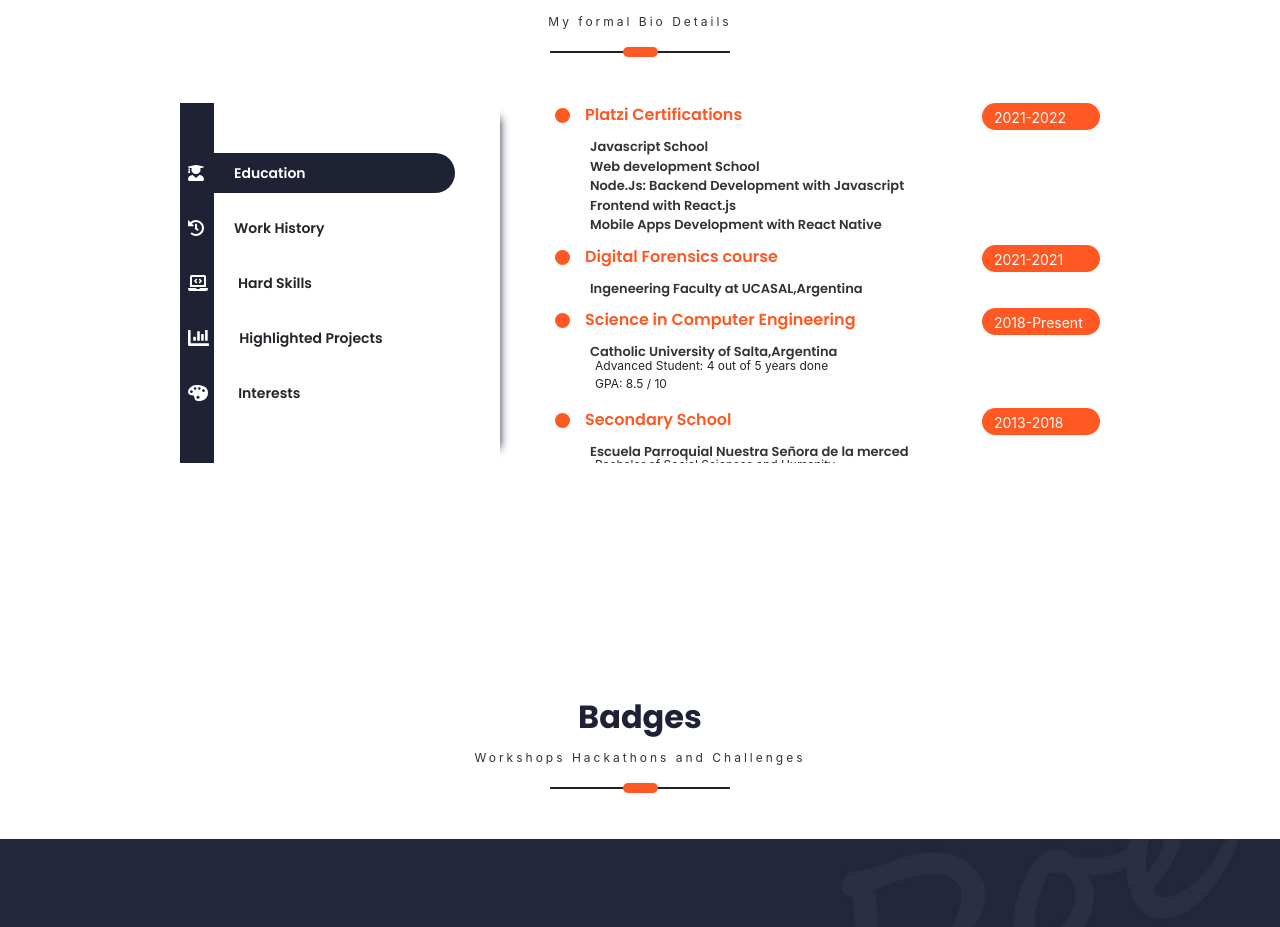
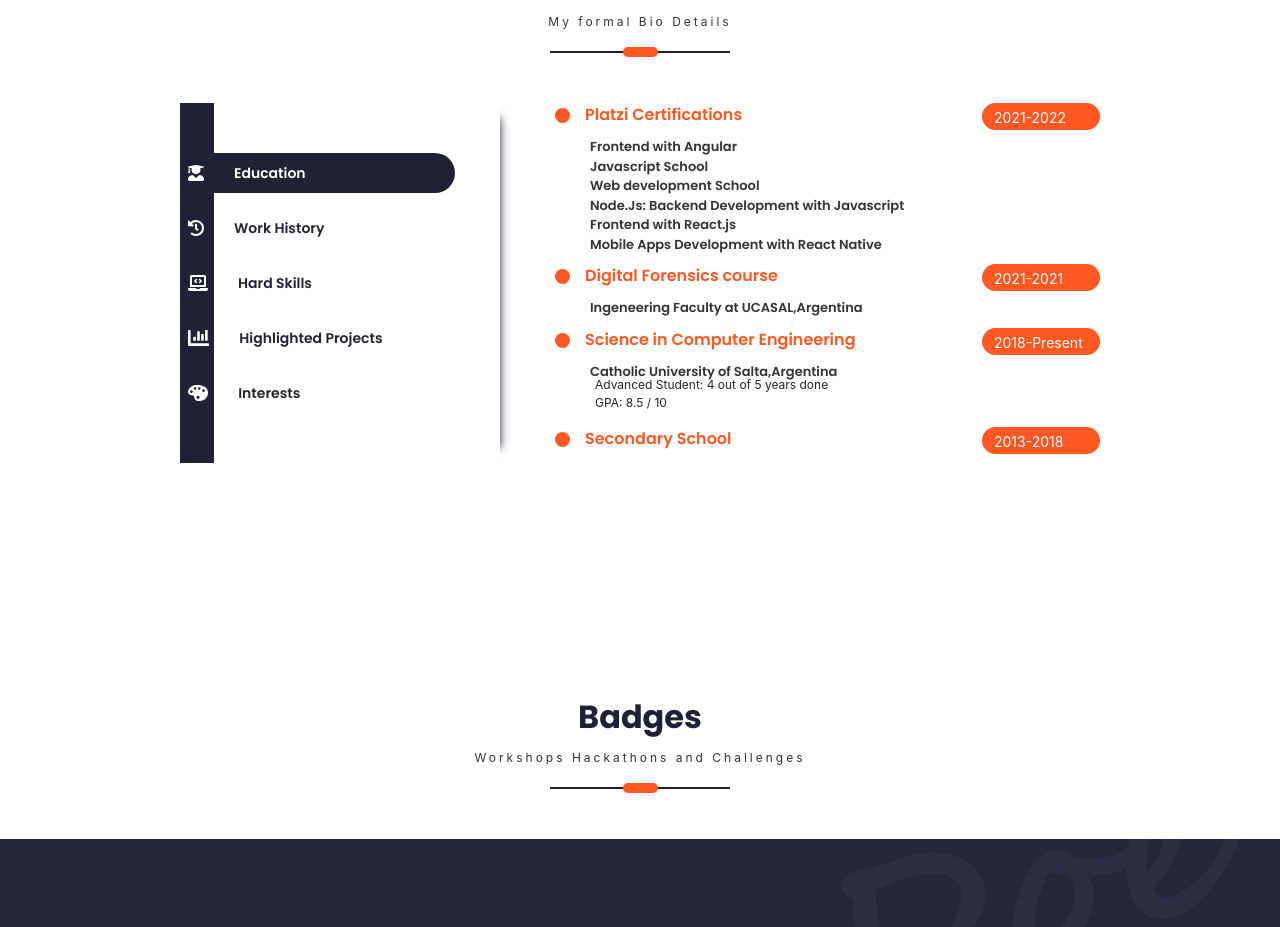
Before and after one commit to AlejoTorres2001/React-SSR-Personal-Portfolio, a Next.js app: page / in a window 1280 px wide. Shown: the part 1740-2667 px from the top of the page. Built offline with nearby package versions, Linux system fonts and the light colour scheme.

Commit message:
added new certification

```diff
--- a/components/ResumeComponents/Education.tsx
+++ b/components/ResumeComponents/Education.tsx
@@ -20,6 +20,8 @@ const Education: React.FunctionComponent<object> = () => {
           </div>
           <div className="resume-sub-heading">
             <span>
+              Frontend with Angular
+            <br />
               Javascript School <br />
               Web development School
               <br />
```
